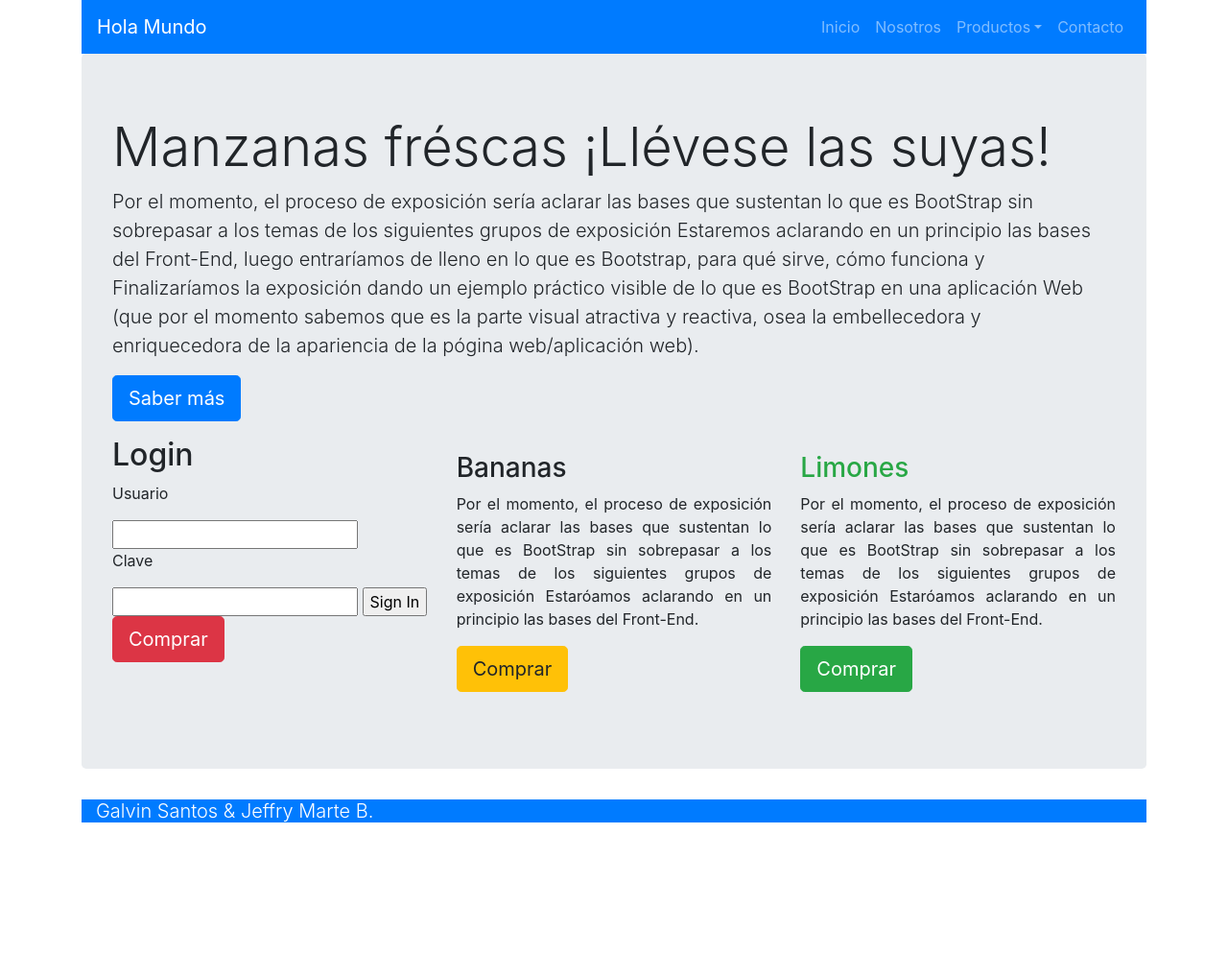
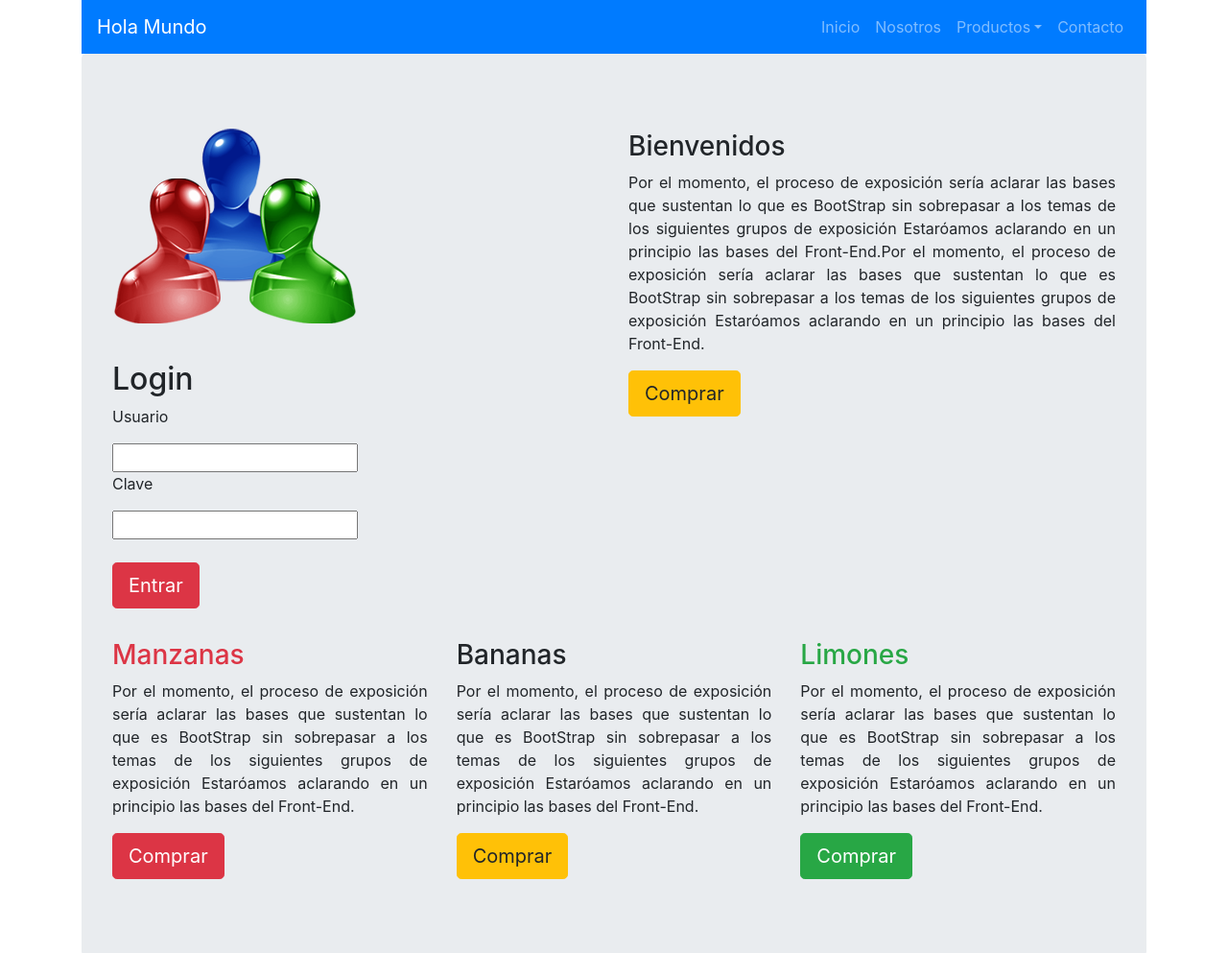
Before and after one commit to frijey/Web-Dev-Trabajo-Final, a plain HTML site: page old index.HTML in a window 1280 px wide. Shown: the top 993 px of the page at 96% size. Before the commit the page ends 865 px from the top, so only its background shows below. Drawn offline with nearby package versions, Linux system fonts and the light colour scheme.

Commit message:
Encontre lo que hicistes en la clase del login

```diff
--- a/old index.HTML
+++ b/old index.HTML
@@ -44,31 +44,52 @@
         </nav>
 
         <div class="jumbotron">
-            <h1 class="display-4">Manzanas fréscas ¡Llévese las suyas!</h1>
-            <p class="lead">
-                Por el momento, el proceso de exposición sería aclarar las bases que sustentan lo que es BootStrap
-                sin sobrepasar a los temas de los siguientes grupos de exposición Estaremos aclarando en un principio
-                las bases del Front-End, luego entraríamos de lleno en lo que es Bootstrap, para qué sirve, cómo funciona
-                y Finalizaríamos la exposición dando un ejemplo práctico visible de lo que es BootStrap en una aplicación
-                Web (que por el momento sabemos que es la parte visual atractiva y reactiva, osea la embellecedora y
-                enriquecedora de la apariencia de la pógina web/aplicación web).
-            </p>
-            <p class="lead">
-                <a class="btn btn-primary btn-lg" href="#" role="button">Saber más</a>
-            </p>
 
 			<div class="main row">
-                <div class="col-xs-12 col-sm-6 col-md-4 text-justify">
+                <div class="col-xs-12 col-sm-6 text-justify">
+
 					<div class="loginBox">
+					    <img src="pics/usuario.png" class="Usuario">
 					    <h2>Login</h2>
 					    <form>
 					    <p>Usuario</p>
 					    <input type="text" name="">
 					    <p>Clave</p>
 					    <input type="password" name="">
-                            <input type="submit" name="" value="Sign In">
+					    </br>
+					    </br>
+				        <p class="lead">
+                            <a class="btn btn-danger btn-lg" href="#" name="BotonEntrar" id="btnentrar" role="button">Entrar</a>
+                        </p>
+
 					</form>
 					</div>
+
+                </div>
+
+                <div class="col-xs-12 col-sm-6 text-justify">
+                    <p>
+                        <h3 class="text-yellow">Bienvenidos</h3>
+                        Por el momento, el proceso de exposición sería aclarar las bases que sustentan lo que es BootStrap
+                        sin sobrepasar a los temas de los siguientes grupos de exposición Estaróamos aclarando en un principio
+                        las bases del Front-End.Por el momento, el proceso de exposición sería aclarar las bases que sustentan lo que es BootStrap
+                        sin sobrepasar a los temas de los siguientes grupos de exposición Estaróamos aclarando en un principio
+                        las bases del Front-End.
+                    </p>
+                    <p class="lead">
+                        <a class="btn btn-warning btn-lg" href="#" role="button">Comprar</a>
+                    </p>
+                </div>
+            </div>
+
+            <div class="main row">
+                <div class="col-xs-12 col-sm-6 col-md-4 text-justify">
+                    <p>
+                        <h3 class="text-danger">Manzanas</h3>
+                        Por el momento, el proceso de exposición sería aclarar las bases que sustentan lo que es BootStrap
+                        sin sobrepasar a los temas de los siguientes grupos de exposición Estaróamos aclarando en un principio
+                        las bases del Front-End.
+                    </p>
                     <p class="lead">
                         <a class="btn btn-danger btn-lg" href="#" role="button">Comprar</a>
                     </p>
```
Lines whose indentation alone changed are shown as unchanged.
